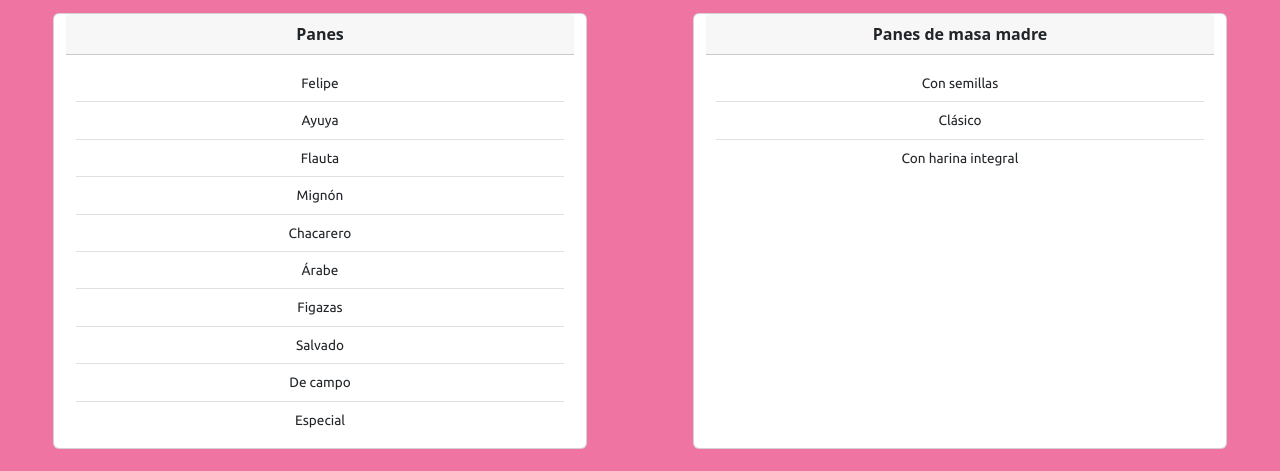
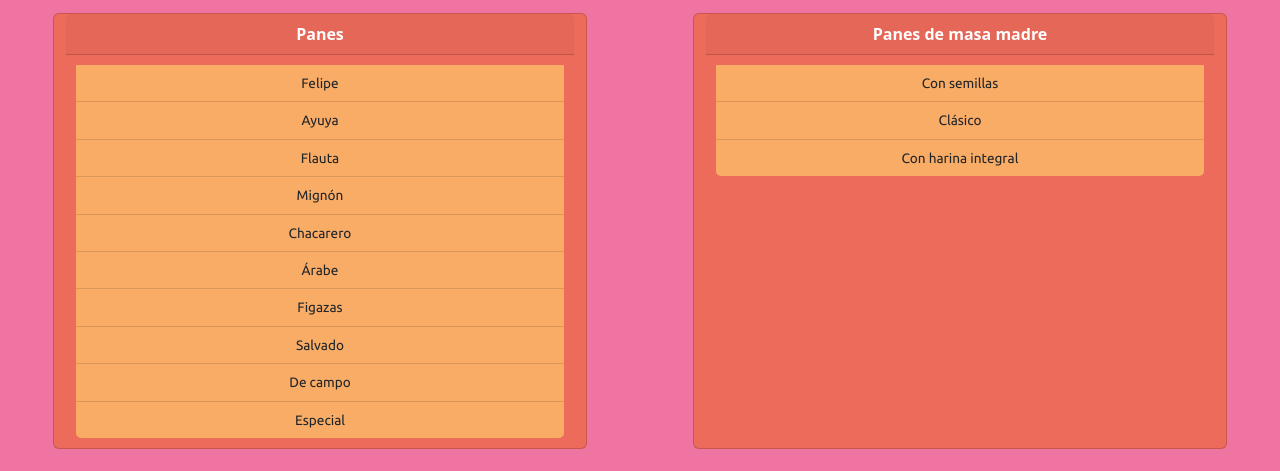
Before and after one commit to chinosuppo/panaderiaNewen, a plain HTML site: page paginas/productos.html in a window 1280 px wide. Shown: the part 329-800 px from the top of the page. Drawn offline with nearby package versions, Linux system fonts and the light colour scheme; a web font is replaced by a local one.

Commit message:
modificacion de la seccion Productos

```diff
--- a/css/styles.css
+++ b/css/styles.css
@@ -183,16 +183,20 @@
   .listadoProductos ul {
     list-style: none;
     margin: 10px; }
-  .listadoProductos .card-header {
-    font-size: 16px;
-    font-weight: bold; }
-    .listadoProductos .card-header:hover {
-      font-size: 20px;
-      background-color: #ff8800cf;
-      cursor: pointer; }
-  .listadoProductos .list-group-item {
-    font-size: 0.85rem;
-    font-family: 'Ubuntu', Arial, Helvetica, sans-serif; }
+  .listadoProductos .card {
+    background-color: #ed6b5b; }
+    .listadoProductos .card .card-header {
+      font-size: 16px;
+      font-weight: bold;
+      color: white; }
+      .listadoProductos .card .card-header:hover {
+        font-size: 20px;
+        background-color: #3a3e59;
+        cursor: pointer; }
+    .listadoProductos .card .list-group-item {
+      background-color: #f9ac66;
+      font-size: 0.85rem;
+      font-family: 'Ubuntu', Arial, Helvetica, sans-serif; }
   .listadoProductos button {
     margin-bottom: 30px;
     padding: 20px;
--- a/scss/secciones/_productos.scss
+++ b/scss/secciones/_productos.scss
@@ -9,19 +9,24 @@
         margin: 10px;
     }
     //estilos de cartas Bootstrap y aplicacion de hover
+    .card {
+        background-color: #ed6b5b;
         .card-header {
             font-size: 16px;
             font-weight: bold;
+            color: white;
             &:hover {
                 font-size: 20px;
-            background-color: #ff8800cf;
+                background-color: #3a3e59;
                 cursor: pointer;
             }
         }
         //estilos de productos
         .list-group-item {
+            background-color: #f9ac66;
             font-size: 0.85rem;
             font-family: 'Ubuntu', Arial, Helvetica, sans-serif;
+        }
     }
     //estilos boton de productos
     button {
```
Also changed, not shown: index.html (+1 -1 lines), img/grisin.jpg, img/masa_madre.jpg, img/mate_tortas.jpg, img/panaderia_ppal.jpg. Lines whose indentation alone changed are shown as unchanged.
